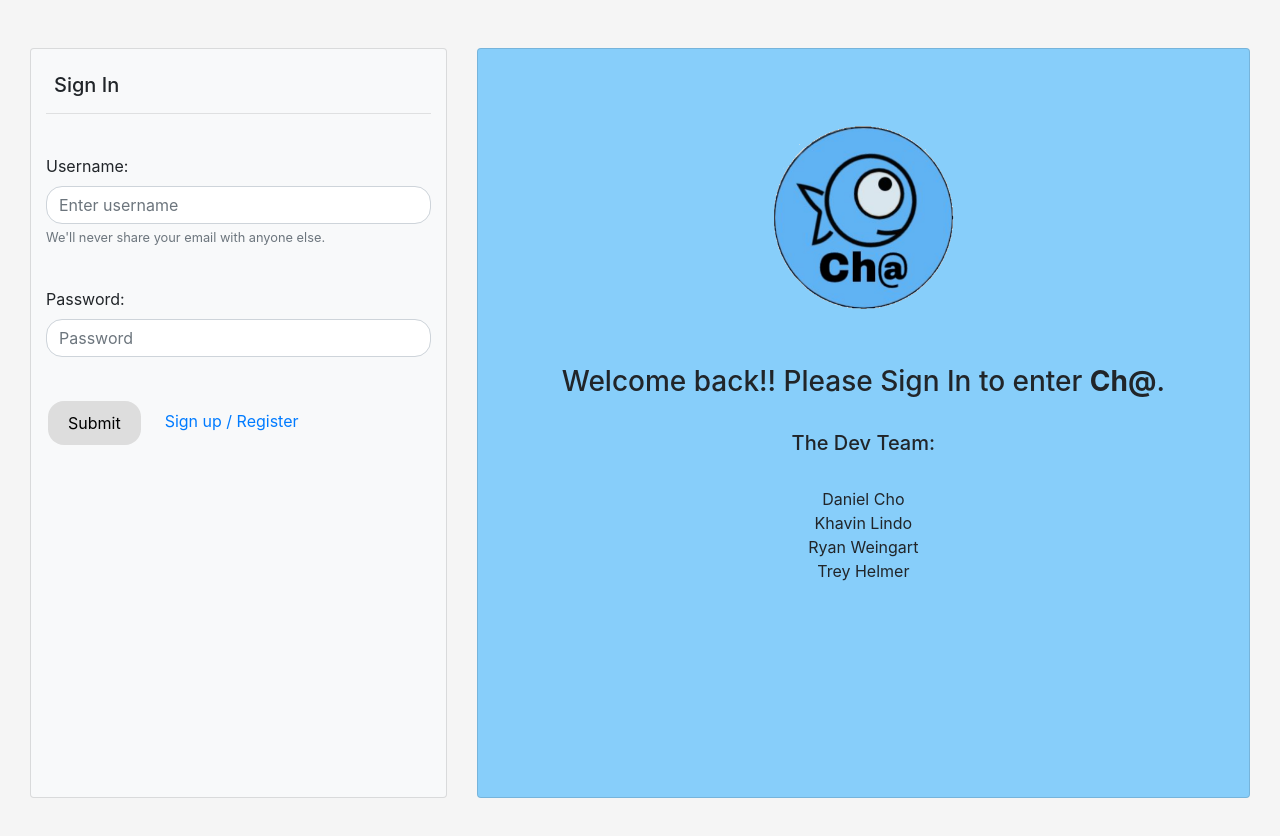
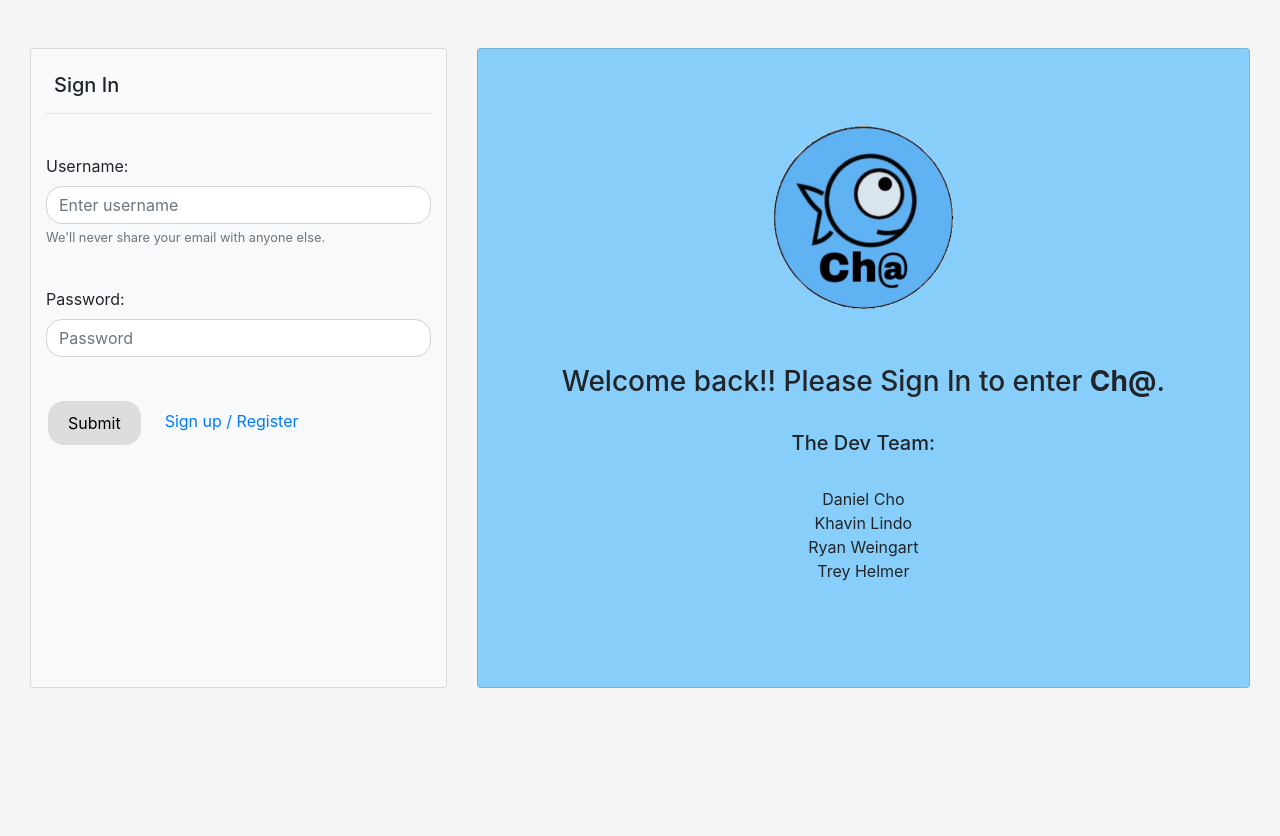
Before and after one commit to catnap89/HelloWorldCommunity, a React (Create React App) app in the folder client/: page / in a window 1280 px wide. Shown: the top 836 px of the page. Built offline with nearby package versions, Linux system fonts and the light colour scheme.

Commit message:
changed min/max height of the chat card to 80vh

```diff
--- a/client/src/components/Chatbox/chatbox.css
+++ b/client/src/components/Chatbox/chatbox.css
@@ -4,22 +4,23 @@
 
   } */
 
-  p {
-
-font-size: 16px;;
-  }
+p {
+  font-size: 16px;;
+}
 
 .response1 {
   color:green;
 }
 
 .response {
-    color: indigo;
+  color: indigo;
 }
 
 .chat {
-  min-height:750px;
-  max-height: 750px;
+  /* min-height: 750px;
+  max-height: 750px; */
+  min-height: 80vh;
+  max-height: 80vh;
 
   /* height:90vh */
 }
```
